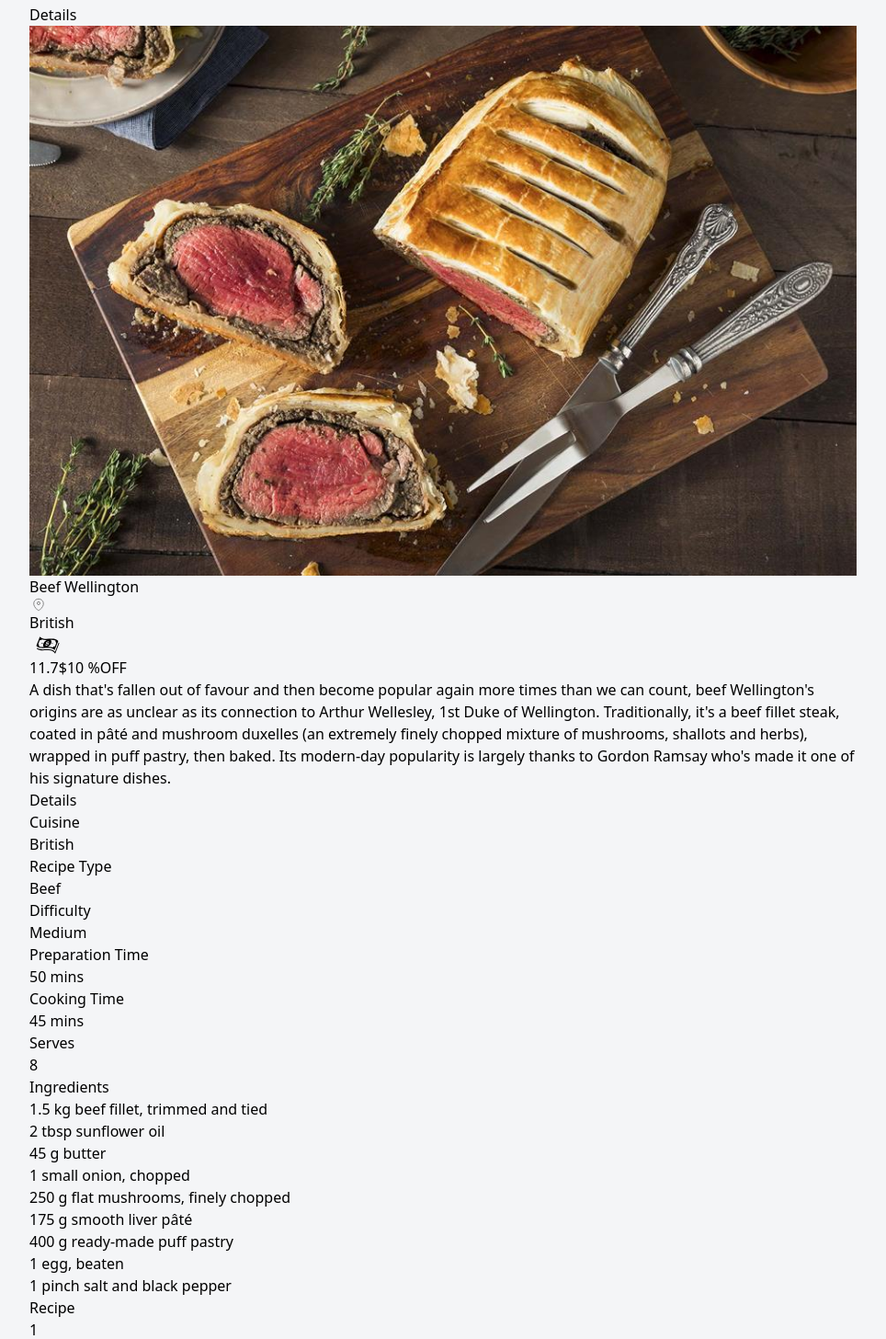
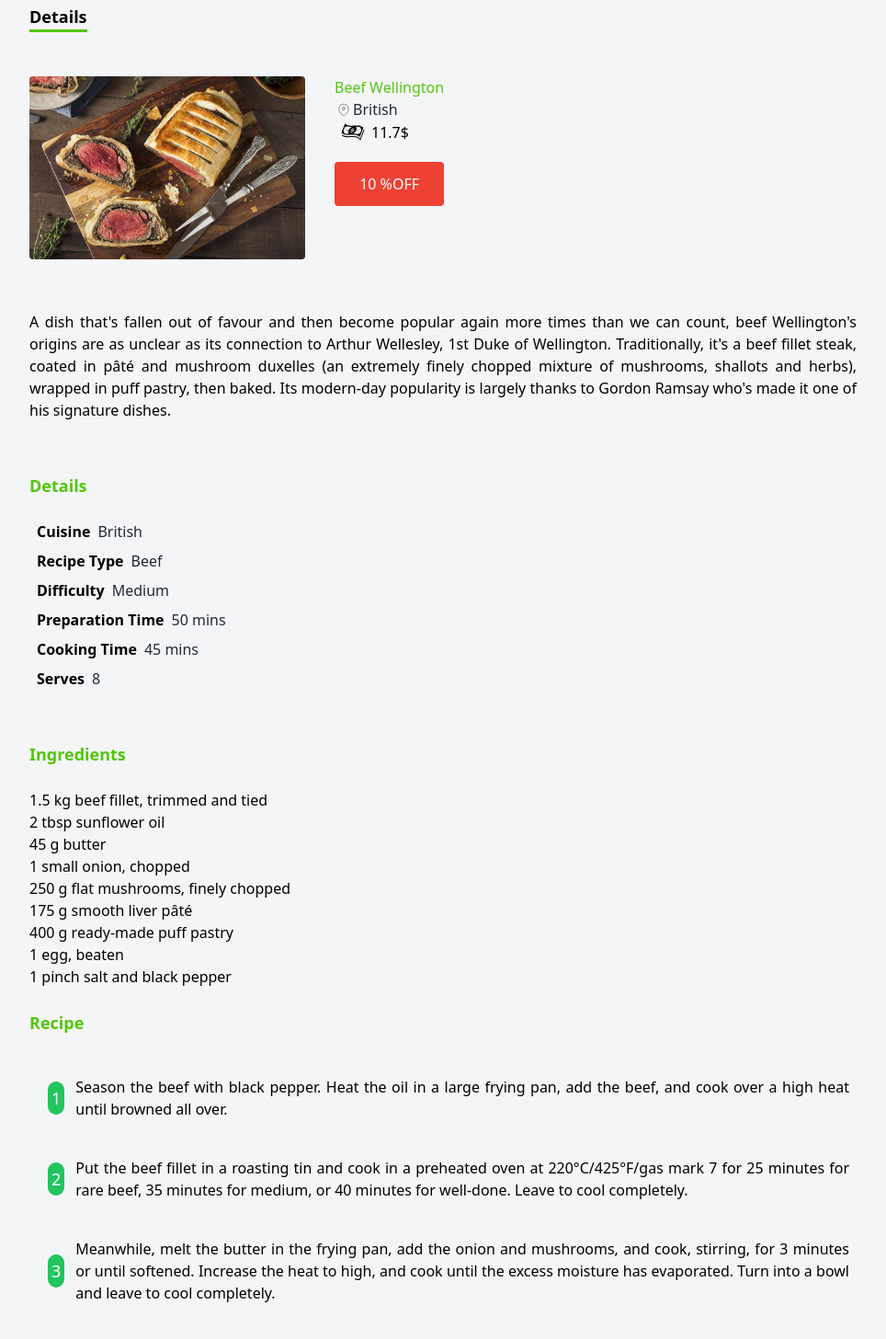
Before and after one commit to shayan-shiari/restaurant, a Next.js app: page /menu/1 in a window 1280 px wide. Shown: the part 160-1616 px from the top of the page at 92% size, without its empty margins (158-1122 px from the left). Built offline with nearby package versions, Linux system fonts and the light colour scheme; data requests are answered from the project's data file.

Commit message:
detail-page fixed

```diff
--- a/src/pages/menu/[id].tsx
+++ b/src/pages/menu/[id].tsx
@@ -29,44 +29,51 @@ const Details = ({ data }: InferGetStaticPropsType<typeof getStaticProps>) => {
 
   return (
     <div>
-      <h2>Details</h2>
+      <h2 className="border-b-[3px] border-solid border-[#53c60b] w-fit mb-12 text-lg font-bold">
+        Details
+      </h2>
       <div>
-        <div>
+        <div className="flex">
           <Image
+            className="w-[300px] rounded"
             width={1000}
             height={1000}
             alt={name}
             src={`/images/${id}.jpeg`}
           />
-          <div>
-            <h3>{name}</h3>
-            <span>
+          <div className="ml-8">
+            <h3 className="text-[#53c60b]">{name}</h3>
+            <span className="flex items-center text-gray-800">
               {<Location />}
               {details[0].Cuisine}
             </span>
-            <span>
+            <span className="flex items-center">
               <Dollar />
               {discount ? (price * (100 - discount)) / 100 : price}$
             </span>
-            {discount && <span>{discount} %OFF</span>}
+            {discount && (
+              <span className="bg-[#ed4133] text-white py-3 flex justify-center rounded mt-5">
+                {discount} %OFF
+              </span>
+            )}
           </div>
         </div>
-        <div>
+        <div className="my-14 text-justify leading-6">
           <p>{introduction}</p>
         </div>
-        <div>
-          <h4>Details</h4>
+        <div className="mb-14">
+          <h4 className="text-[#53c60b] my-6 text-lg font-bold">Details</h4>
           <ul>
             {details.map((item, index) => (
-              <li key={index}>
-                <p>{Object.keys(item)[0]}</p>
-                <span>{Object.values(item)[0]}</span>
+              <li key={index} className="flex items-center my-2">
+                <p className="font-semibold mx-2">{Object.keys(item)[0]}</p>
+                <span className="text-gray-800">{Object.values(item)[0]}</span>
               </li>
             ))}
           </ul>
         </div>
         <div>
-          <h4>Ingredients</h4>
+          <h4 className="text-[#53c60b] my-6 text-lg font-bold">Ingredients</h4>
           <ul>
             {ingredients.map((item, index) => (
               <li key={index}>
@@ -75,16 +82,23 @@ const Details = ({ data }: InferGetStaticPropsType<typeof getStaticProps>) => {
             ))}
           </ul>
         </div>
-        <div>
-          <h4>Recipe</h4>
+        <div className="mb-24">
+          <h4 className="text-[#53c60b] my-6 text-lg font-bold">Recipe</h4>
           {recipe.map((item, index) => (
-            <div key={index}>
-              <span>{index + 1}</span>
+            <div
+              key={index}
+              className="flex items-center py-5 px-2 text-justify"
+            >
+              <span className="text-lg mx-3 bg-green-500 p-1 text-white rounded-2xl">
+                {index + 1}
+              </span>
               <p>{item}</p>
             </div>
           ))}
         </div>
-        <button>Add to Cart</button>
+        <button className="w-full bg-[#53c60b] text-white p-4 rounded cursor-pointer mb-24">
+          Add to Cart
+        </button>
       </div>
     </div>
   );
```
